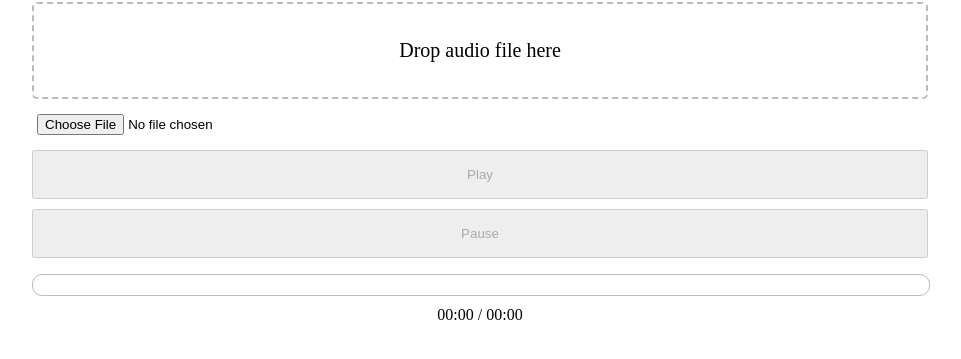
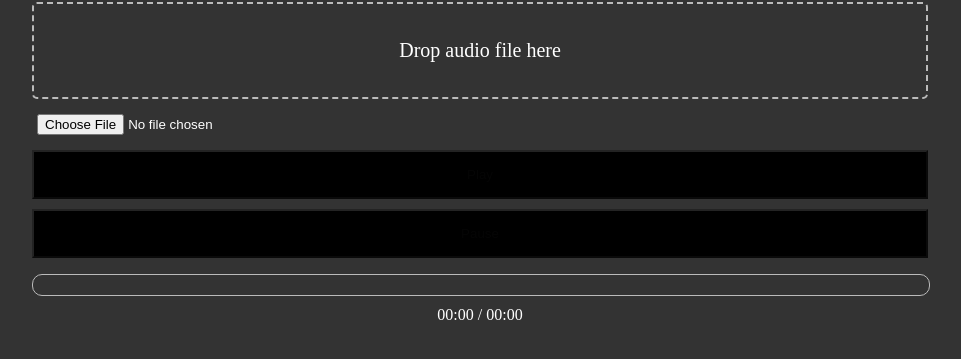
Before and after one commit to smcgdub/The-Hidden-Message-Player, a plain HTML site: page index.html in a window 1280 px wide. Shown: the part 269-628 px from the top of the page, without its empty margins (160-1121 px from the left). Drawn offline with Linux system fonts and the light colour scheme.

Commit message:
Added the colour scheme to the project and updated the readme

```diff
--- a/index.html
+++ b/index.html
@@ -2,6 +2,9 @@
 <html>
 
 <head>
+  <meta charset="UTF-8">
+  <meta http-equiv="X-UA-Compatible" content="IE=edge">
+  <meta name="viewport" content="width=device-width, initial-scale=1.0">
   <title>The Hidden Message Player</title>
   <style>
     body {
@@ -11,6 +14,10 @@
       justify-content: center;
       height: 100vh;
       margin: 0;
+      background-color: #333;
+      /* Set the background color to dark grey */
+      color: #fff;
+      /* Set the text color to white */
     }
 
     #container {
@@ -67,6 +74,8 @@
       /* Increase the vertical padding */
       text-align: center;
       /* Center the button text */
+      background-color: #000;
+      /* Set the button background color to black */
     }
   </style>
 </head>
```
Also changed, not shown: images/prompt_23.png (added), 1 other file.
